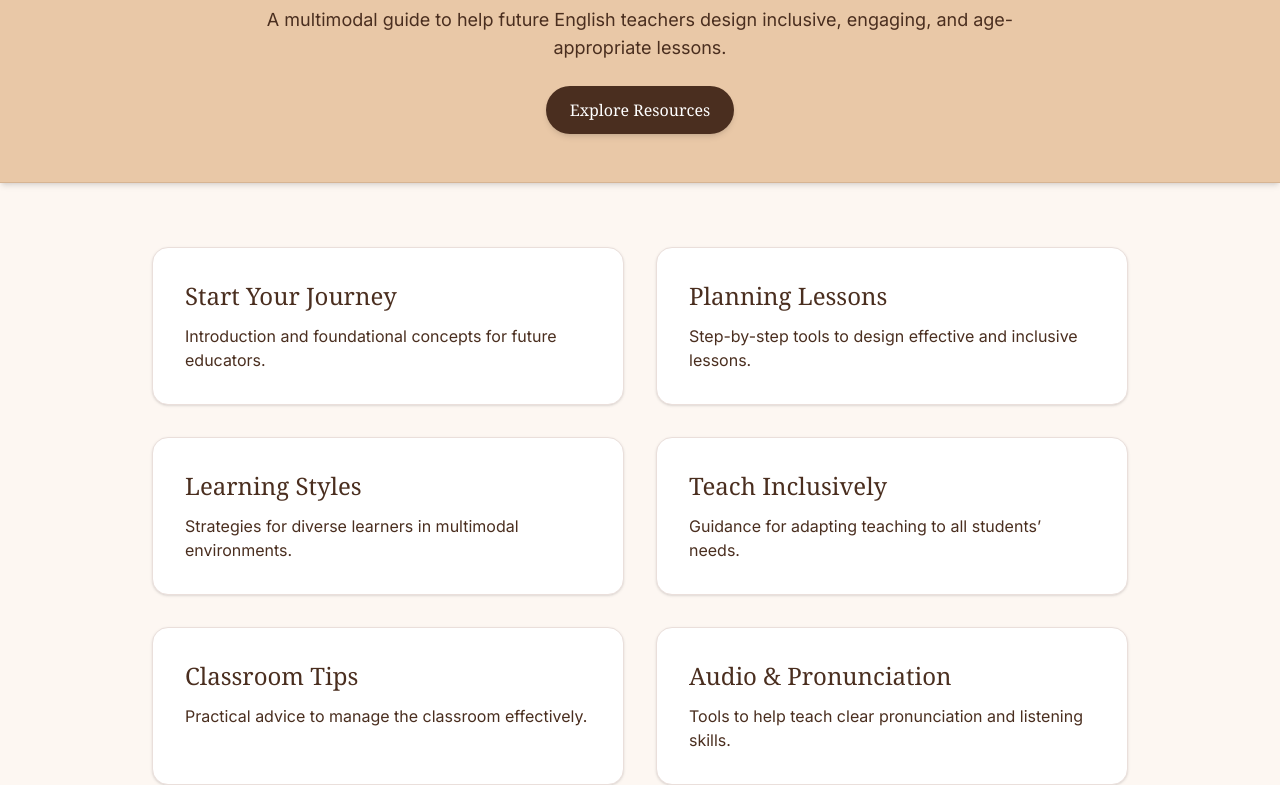
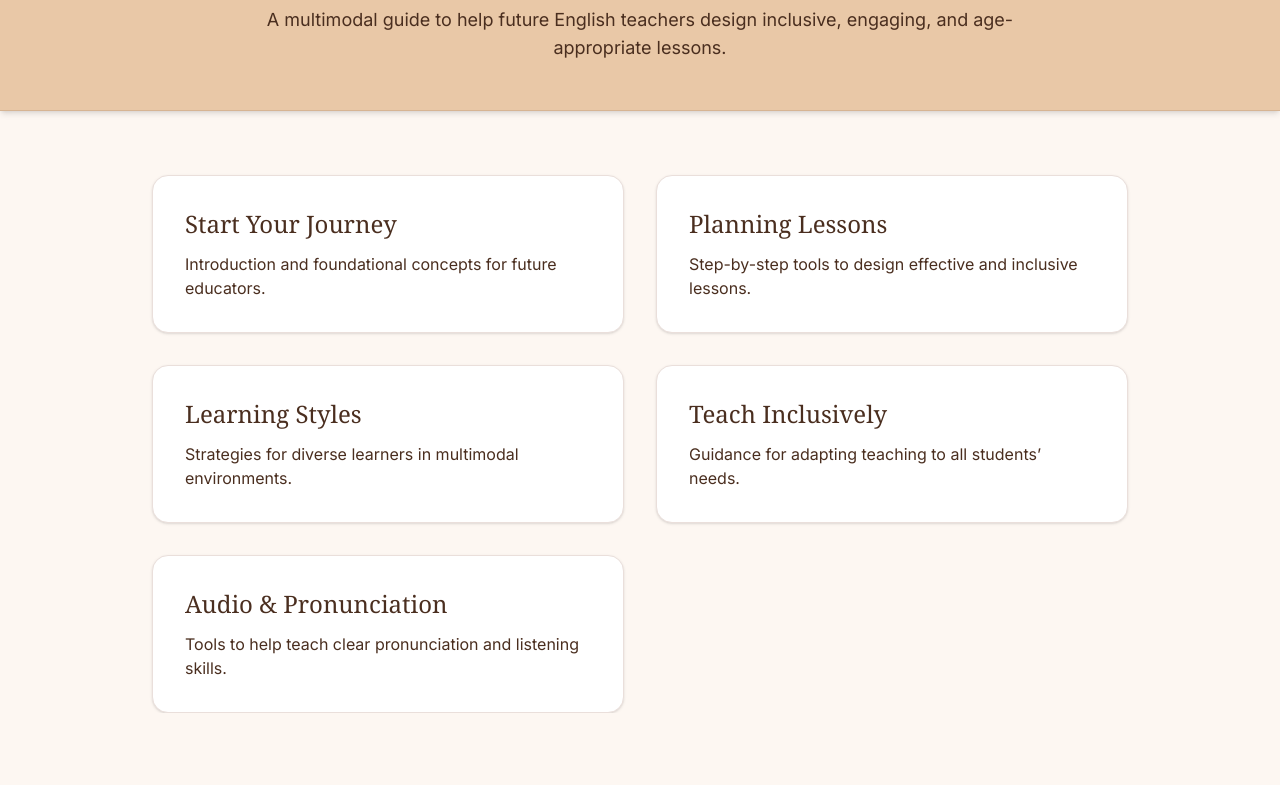
Before and after one commit to carolinamawad/english-together-v2, a plain HTML site: page index.html in a window 1280 px wide. Shown: the part 106-891 px from the top of the page. After the commit the page ends 819 px from the top, so only its background shows below. Drawn offline with nearby package versions, Linux system fonts and the light colour scheme.

Commit message:
Update index.html

```diff
--- a/index.html
+++ b/index.html
@@ -25,10 +25,6 @@
     <p class="mt-4 text-lg font-['Inter'] text-[#4a2e1f] max-w-3xl mx-auto">
       A multimodal guide to help future English teachers design inclusive, engaging, and age-appropriate lessons.
     </p>
-    <a href="#resources"
-      class="mt-6 inline-block bg-[#4a2e1f] text-white px-6 py-3 rounded-full shadow-md hover:bg-[#6b4633] transition transform hover:scale-105">
-      Explore Resources
-    </a>
   </header>
 
   <!-- MAIN CONTENT -->
@@ -59,13 +55,7 @@
     </a>
 
     <!-- CARD 5 -->
-    <a href="classroom.html" class="block bg-white p-8 rounded-2xl shadow hover:shadow-xl transition border border-[#eadfdb]">
-      <h2 class="text-2xl font-['Playfair Display'] text-[#4a2e1f] mb-3">Classroom Tips</h2>
-      <p class="text-[#4a2e1f] font-['Inter']">Practical advice to manage the classroom effectively.</p>
-    </a>
-
-    <!-- CARD 6 -->
-    <a href="audio.html" class="block bg-white p-8 rounded-2xl shadow hover:shadow-xl transition border border-[#eadfdb]">
+    <a href="classroom-audio.html" class="block bg-white p-8 rounded-2xl shadow hover:shadow-xl transition border border-[#eadfdb]">
       <h2 class="text-2xl font-['Playfair Display'] text-[#4a2e1f] mb-3">Audio & Pronunciation</h2>
       <p class="text-[#4a2e1f] font-['Inter']">Tools to help teach clear pronunciation and listening skills.</p>
     </a>
```
